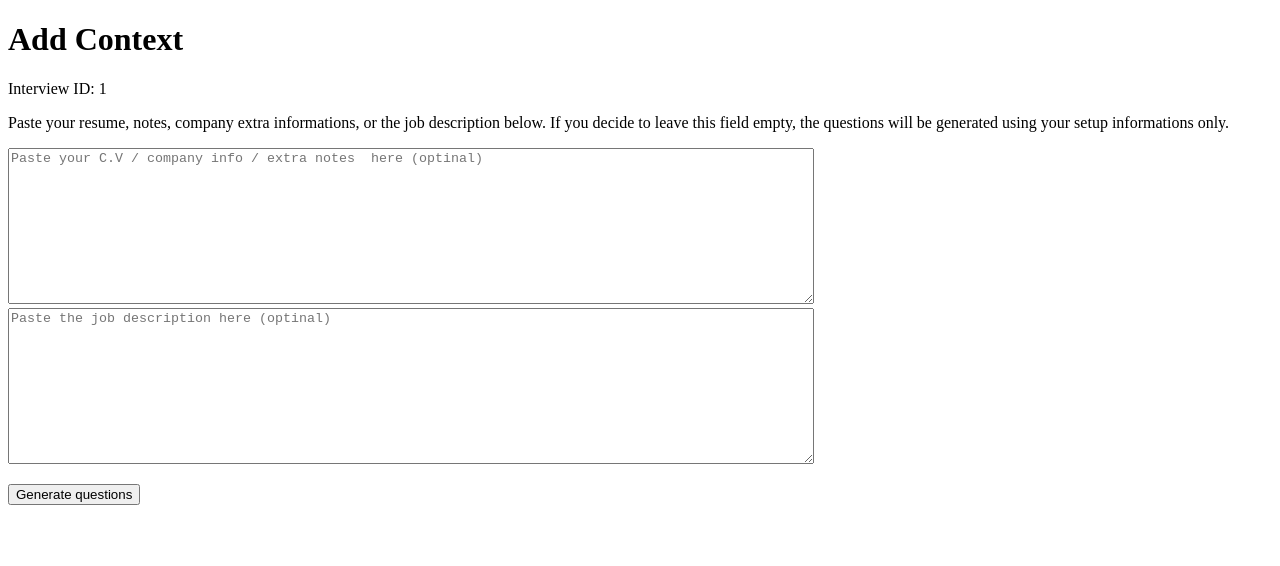
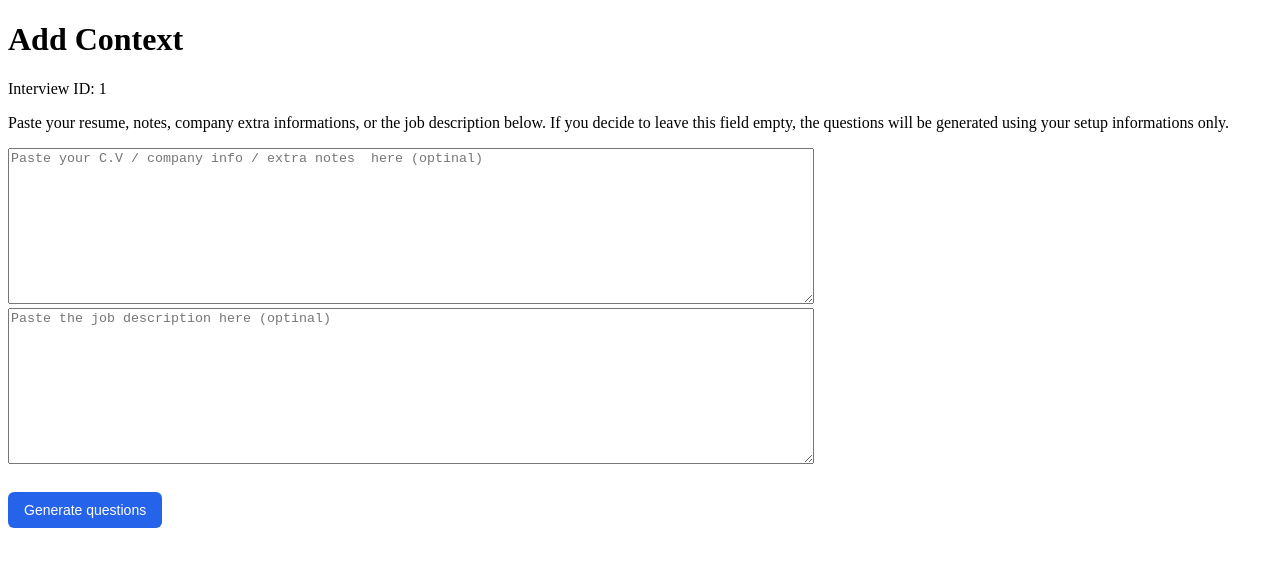
Before and after one commit to R-Eman-A-L/interview-frontend, a SvelteKit app: page /interview/1/ingest in a window 1280 px wide. Shown: the top 566 px of the page. Built offline with nearby package versions, Linux system fonts and the light colour scheme; no server answers.

Commit message:
Update: updated the button UI to a more modern look

```diff
--- a/src/routes/+page.svelte
+++ b/src/routes/+page.svelte
@@ -82,15 +82,48 @@
         </select>
     </label>
 
-    <button type="submit" disabled={loading}>
+    <div class="actions">
+        <button class="primary" type="submit" disabled={loading}>
             {#if loading}
                 Creating...
             {:else}
                 Create interview
             {/if}
         </button>
+    </div>
 
     {#if error}
         <p style="color:red;">{error}</p>
     {/if}
 </form>
+
+<style>
+    .actions {
+        margin-top: 24px;
+        display: flex;
+        gap: 12px;
+        justify-content: flex-start;
+    }
+
+    button {
+        font-size: 14px;
+        padding: 10px 16px;
+        border-radius: 6px;
+        border: none;
+        cursor: pointer;
+        transition: background-color 0.15s ease, transform 0.05s ease;
+    }
+
+    button:active {
+        transform: translateY(1px);
+    }
+
+    .primary {
+        background-color: #2563eb;
+        color: white;
+    }
+
+    .primary:hover {
+        background-color: #1d4ed8;
+    }
+</style>
--- a/src/routes/interview/[id]/+page.svelte
+++ b/src/routes/interview/[id]/+page.svelte
@@ -136,8 +136,8 @@
         style="width:100%; max-width:800px;"
     ></textarea>
 
-    <div style="margin-top:16px;">
-        <button on:click={onSubmitAnswer} disabled={submitting}>
+    <div class="actions">
+        <button class="primary" on:click={onSubmitAnswer} disabled={submitting}>
             {#if submitting}
                 Submitting your answer...
             {:else}
@@ -148,3 +148,35 @@
 {:else}
     <p>Nothing to display.</p>
 {/if}
+
+
+<style>
+    .actions {
+        margin-top: 24px;
+        display: flex;
+        gap: 12px;
+        justify-content: flex-start;
+    }
+
+    button {
+        font-size: 14px;
+        padding: 10px 16px;
+        border-radius: 6px;
+        border: none;
+        cursor: pointer;
+        transition: background-color 0.15s ease, transform 0.05s ease;
+    }
+
+    button:active {
+        transform: translateY(1px);
+    }
+
+    .primary {
+        background-color: #2563eb;
+        color: white;
+    }
+
+    .primary:hover {
+        background-color: #1d4ed8;
+    }
+</style>
--- a/src/routes/interview/[id]/ingest/+page.svelte
+++ b/src/routes/interview/[id]/ingest/+page.svelte
@@ -71,8 +71,8 @@
     style="width:100%; max-width:800px;"
 ></textarea>
 
-<div style="margin-top:16px;">
-    <button on:click={onGenerateQuestions} disabled={loading}>
+<div class="actions">
+    <button class="primary"  on:click={onGenerateQuestions} disabled={loading}>
         {#if loading}
             Preparing interview...
         {:else}
@@ -84,3 +84,34 @@
 {#if error}
     <p style="color:red; margin-top:12px;">{error}</p>
 {/if}
+
+<style>
+    .actions {
+        margin-top: 24px;
+        display: flex;
+        gap: 12px;
+        justify-content: flex-start;
+    }
+
+    button {
+        font-size: 14px;
+        padding: 10px 16px;
+        border-radius: 6px;
+        border: none;
+        cursor: pointer;
+        transition: background-color 0.15s ease, transform 0.05s ease;
+    }
+
+    button:active {
+        transform: translateY(1px);
+    }
+
+    .primary {
+        background-color: #2563eb;
+        color: white;
+    }
+
+    .primary:hover {
+        background-color: #1d4ed8;
+    }
+</style>
--- a/src/routes/interview/[id]/results/+page.svelte
+++ b/src/routes/interview/[id]/results/+page.svelte
@@ -3,6 +3,7 @@
     import { onMount } from 'svelte';
     import { getInterviewResults } from '$lib/api/interview';
     import type { InterviewResultResponse } from '$lib/api/types';
+	import { goto } from '$app/navigation';
 
     const interviewIdParam = page.params.id;
 
@@ -36,6 +37,10 @@
             default:
                 return 'font-weight:700;';
         }
+    }
+
+    function gotoSummary() {
+        void goto(`/interview/${interviewId}/summary`);
     }
 
     async function loadResults() {
@@ -122,9 +127,39 @@
    <p>Nothing to display.</p>
 {/if}
 
-<div style="margin-top:16px;">
-    <a href={`/interview/${interviewId}/summary`}
-    style="display:inline-block; padding:10px 14px; border-radius:8px; border:1px solid #ddd; text-decoration:none;">
-    Continue to Summary
-    </a>
+<div class="actions">
+    <button class="primary" on:click={gotoSummary}>
+        Continue to Summary
+    </button>
 </div>
+
+<style>
+    .actions {
+        margin-top: 24px;
+        display: flex;
+        gap: 12px;
+        justify-content: flex-start;
+    }
+
+    button {
+        font-size: 14px;
+        padding: 10px 16px;
+        border-radius: 6px;
+        border: none;
+        cursor: pointer;
+        transition: background-color 0.15s ease, transform 0.05s ease;
+    }
+
+    button:active {
+        transform: translateY(1px);
+    }
+
+    .primary {
+        background-color: #2563eb;
+        color: white;
+    }
+
+    .primary:hover {
+        background-color: #1d4ed8;
+    }
+</style>
--- a/src/routes/interview/[id]/summary/+page.svelte
+++ b/src/routes/interview/[id]/summary/+page.svelte
@@ -92,7 +92,7 @@
 
 <div class="actions">
     <button class="primary" on:click={gotoInterview}>
-        Try again
+        Create a new Interview
     </button>
     <button class="secondary" on:click={gotoResults}>
         Back to Results
```
Lines whose indentation alone changed are shown as unchanged.
